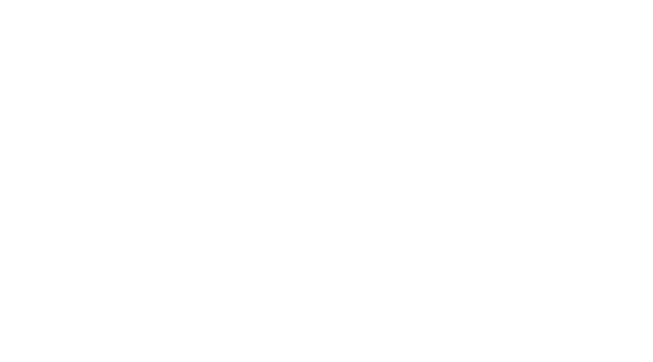
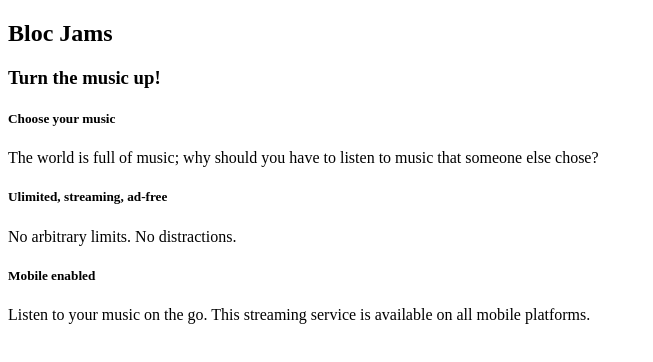
Before and after one commit to mrraedbadr/bloc-jams, a plain HTML site: page index.html in a window 1280 px wide. Shown: the whole page, without its empty margins (0-653 px from the left). Drawn offline with Linux system fonts and the light colour scheme.

Commit message:
added semantic elements

```diff
--- a/index.html
+++ b/index.html
@@ -1,4 +1,28 @@
+<!DOCTYPE html>
 <html>
-    <head></head>
-    <body></body>
+    <head>
+        <title>Bloc Jams</title>
+    </head>
+    <body>
+        <nav>
+        </nav>
+        <section>
+            <h1>Bloc Jams</h1>
+            <h3>Turn the music up!</h3>
+        </section>
+        <section>
+            <div>
+                <h5>Choose your music</h5>
+                <p>The world is full of music; why should you have to listen to music that someone else chose?</p>
+            </div>
+            <div>
+                <h5>Ulimited, streaming, ad-free</h5>
+                <p>No arbitrary limits. No distractions.</p>
+            </div>
+            <div>
+                <h5>Mobile enabled</h5>
+                <p>Listen to your music on the go. This streaming service is available on all mobile platforms.</p>
+            </div>
+        </section>
+    </body>
 </html>
```
